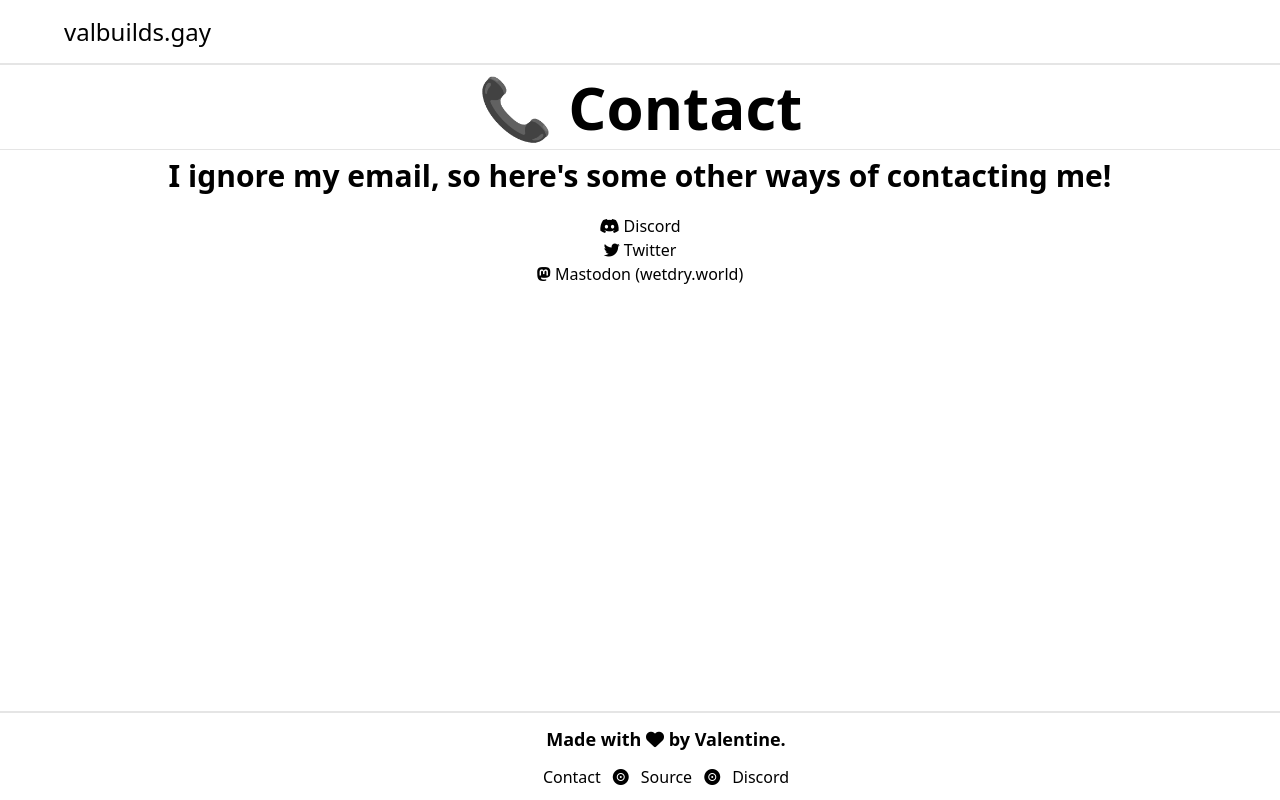
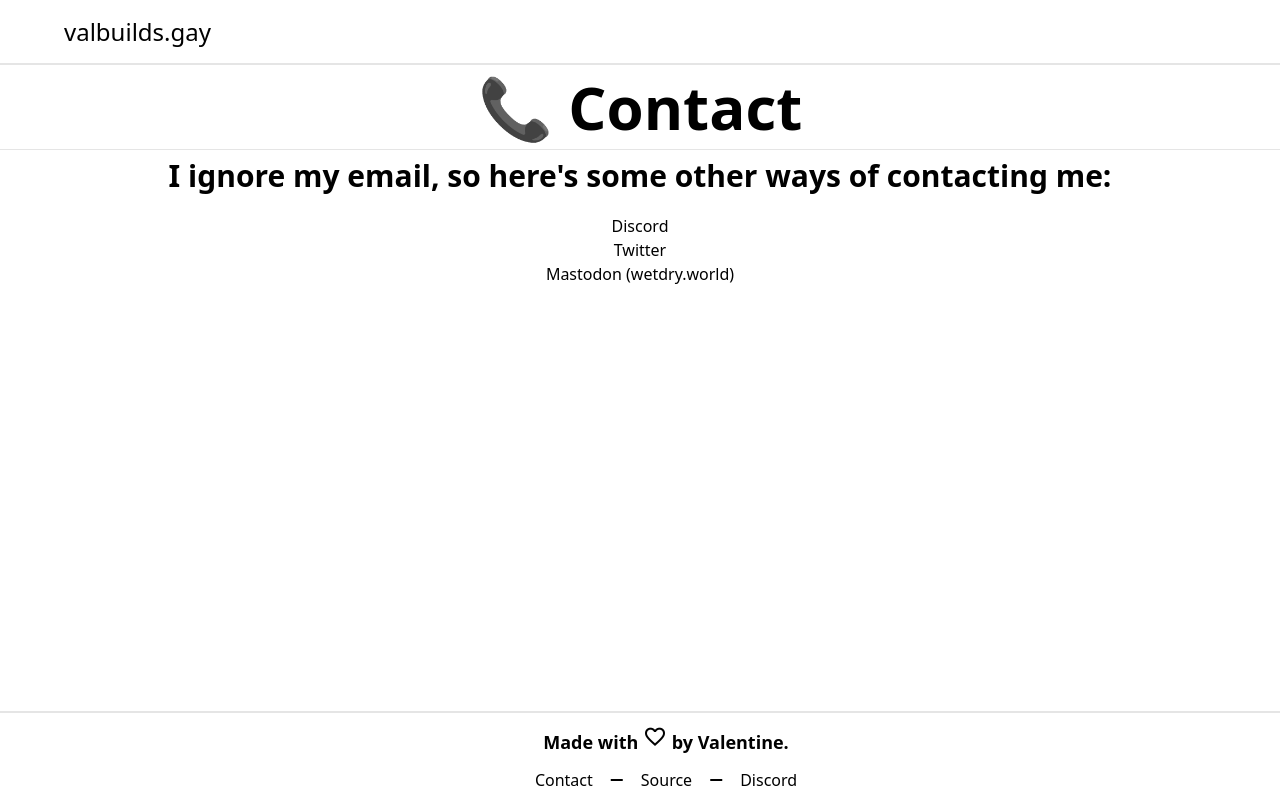
Before and after one commit to valbuildr/website, an Astro site: page /contact in a window 1280 px wide. Built offline with nearby package versions, Linux system fonts and the light colour scheme; Astro itself is replaced by a stand-in of ours.

Commit message:
migrate to google fonts from font awesome, stupid font awesome limits

```diff
--- a/src/components/BaseHead.astro
+++ b/src/components/BaseHead.astro
@@ -6,6 +6,6 @@ const { title } = Astro.props;
     <link rel="icon" type="image/svg+xml" href="/favicon.svg" />
     <meta name="viewport" content="width=device-width" />
     <meta name="generator" content={Astro.generator} />
-    <script src="https://kit.fontawesome.com/939a8361d8.js" crossorigin="anonymous"></script>
+    <link href="https://fonts.googleapis.com/css2?family=Material+Symbols+Outlined" rel="stylesheet" />
     <title>{title} - valbuilds.gay</title>
 </head>
--- a/src/components/Footer.astro
+++ b/src/components/Footer.astro
@@ -3,13 +3,13 @@
 
 <footer class="p-3 pl-16 mb-6 flex flex-col items-center border-t-2 border-neutral-200 dark:border-neutral-800 sticky top-[100vh]" style="height: 65px;">
     <div class="flex">
-        <a href="/" class="text-lg font-semibold">Made with <i class="fa-solid fa-heart"></i> by Valentine.</a><br />
+        <a href="/" class="text-lg font-semibold">Made with <span class="material-symbols-outlined">favorite</span> by Valentine.</a><br />
     </div>
     <div class="flex pt-3">
         <a href="/contact" class="hover:underline">Contact</a>
-        <span class="mx-3"><i class="fa-solid fa-record-vinyl"></i></span>
+        <span class="mx-3 material-symbols-outlined">check_indeterminate_small</span>
         <a href="https://github.com/valbuildr/website" class="hover:underline">Source</a>
-        <span class="mx-3"><i class="fa-solid fa-record-vinyl"></i></span>
+        <span class="mx-3 material-symbols-outlined">check_indeterminate_small</span>
         <a href="https://discord.gg/3urn8Wn5S8" class="hover:underline">Discord</a>
     </div>
 </footer>
--- a/src/pages/contact.astro
+++ b/src/pages/contact.astro
@@ -12,11 +12,11 @@ import Footer from "../components/Footer.astro"
 			<h1 class="text-center text-3xl md:text-6xl font-bold py-2">📞 Contact</h1>
 		</div>
         <hr class="border-neutral-200 dark:border-neutral-800" />
-        <h2 class="text-center text-xl md:text-3xl font-semibold py-2">I ignore my email, so here's some other ways of contacting me!</h2>
+        <h2 class="text-center text-xl md:text-3xl font-semibold py-2">I ignore my email, so here's some other ways of contacting me:</h2>
         <ol class="flex flex-col py-3 items-center">
-            <li><a href="https://discord.gg/3urn8Wn5S8" class="hover:underline"><i class="fa-brands fa-discord"></i> Discord</a></li>
-            <li><a href="https://twitter.com/valonthenet" class="hover:underline" title="No, I'm not calling it that."><i class="fa-brands fa-twitter"></i> Twitter</a></li>
-            <li><a href="https://wetdry.world/@valbuildr" class="hover:underline"><i class="fa-brands fa-mastodon"></i> Mastodon (wetdry.world)</a></li>
+            <li><a href="https://discord.gg/3urn8Wn5S8" class="hover:underline">Discord</a></li>
+            <li><a href="https://twitter.com/valonthenet" class="hover:underline" title="No, I'm not calling it that.">Twitter</a></li>
+            <li><a href="https://wetdry.world/@valbuildr" class="hover:underline">Mastodon (wetdry.world)</a></li>
         </ol>
         <Footer />
     </body>
```
